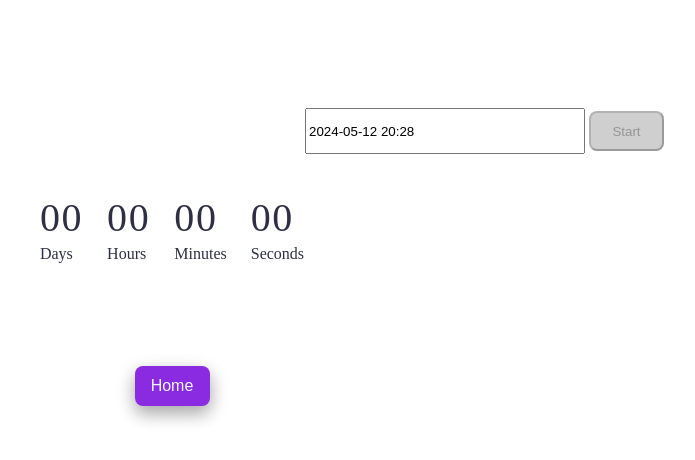
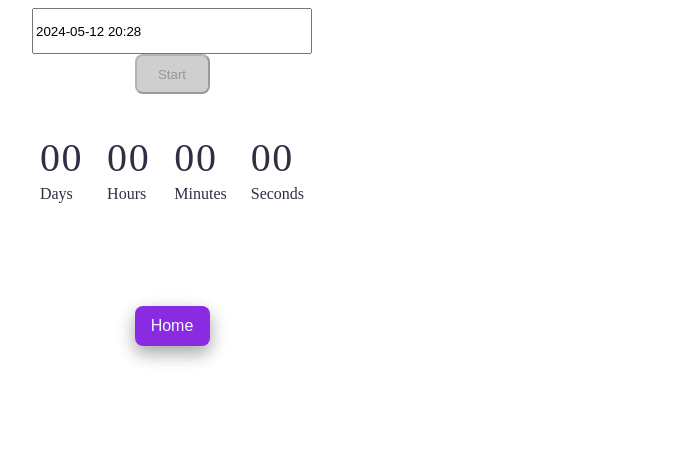
Before and after one commit to Alonka-Le/goit-js-hw-10, a website built with Vite: page src/1-timer.html in a window 1280 px wide. Shown: the whole page, without its empty margins (468-1163 px from the left). Built offline with nearby package versions, Linux system fonts and the light colour scheme.

Commit message:
timer.upd

```diff
--- a/src/css/1-timer.css
+++ b/src/css/1-timer.css
@@ -1,9 +1,12 @@
+body {
+  display: flex;
+  align-items: center;
+  justify-content: center;
+  flex-direction: column;
+}
 #datetime-picker {
   width: 272px;
   height: 40px;
-  display: inline-flex;
-  margin-top: 100px;
-  margin-left: 765px;
 }
 #datetime-picker.value {
   font-size: 16px;
@@ -14,7 +17,6 @@
 button {
   margin: 0 auto;
   display: inline-block;
-  margin: 0 auto;
   border-radius: 8px;
   padding: 8px 16px;
   width: 75px;
```
